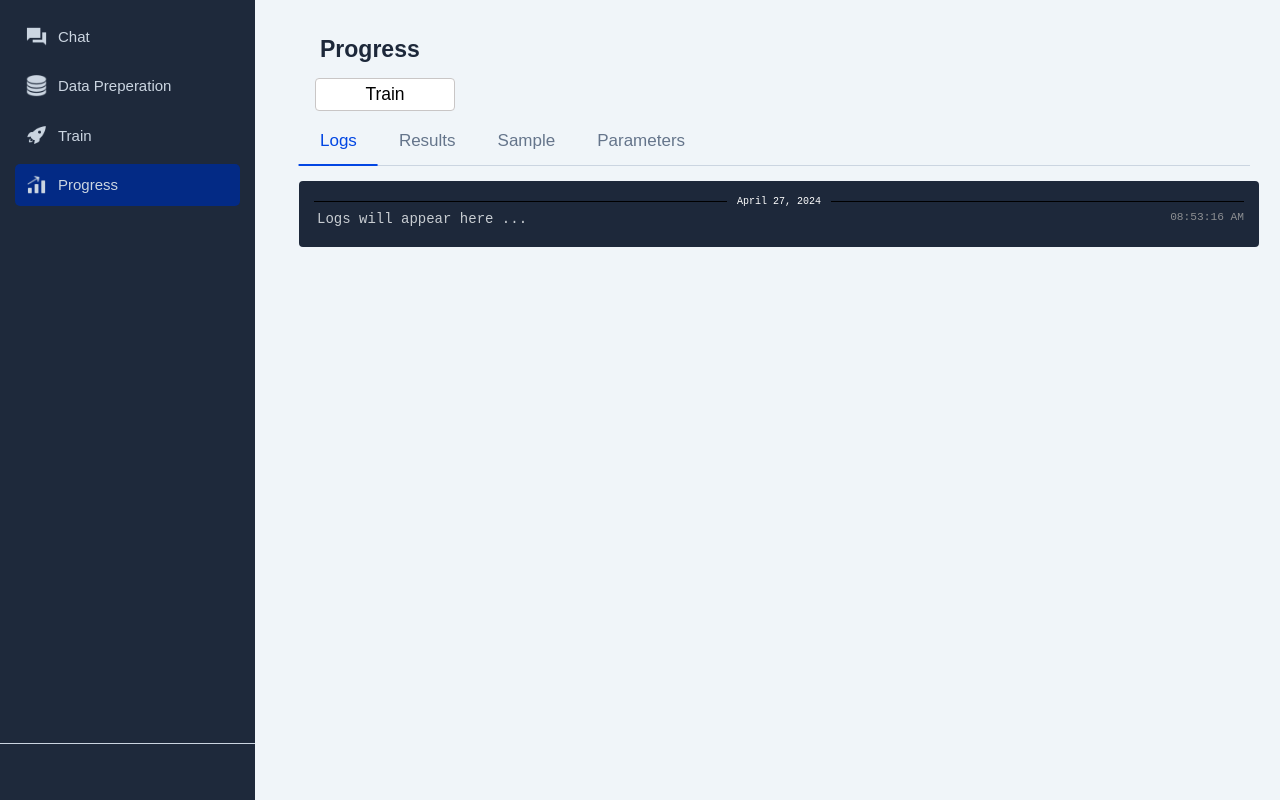
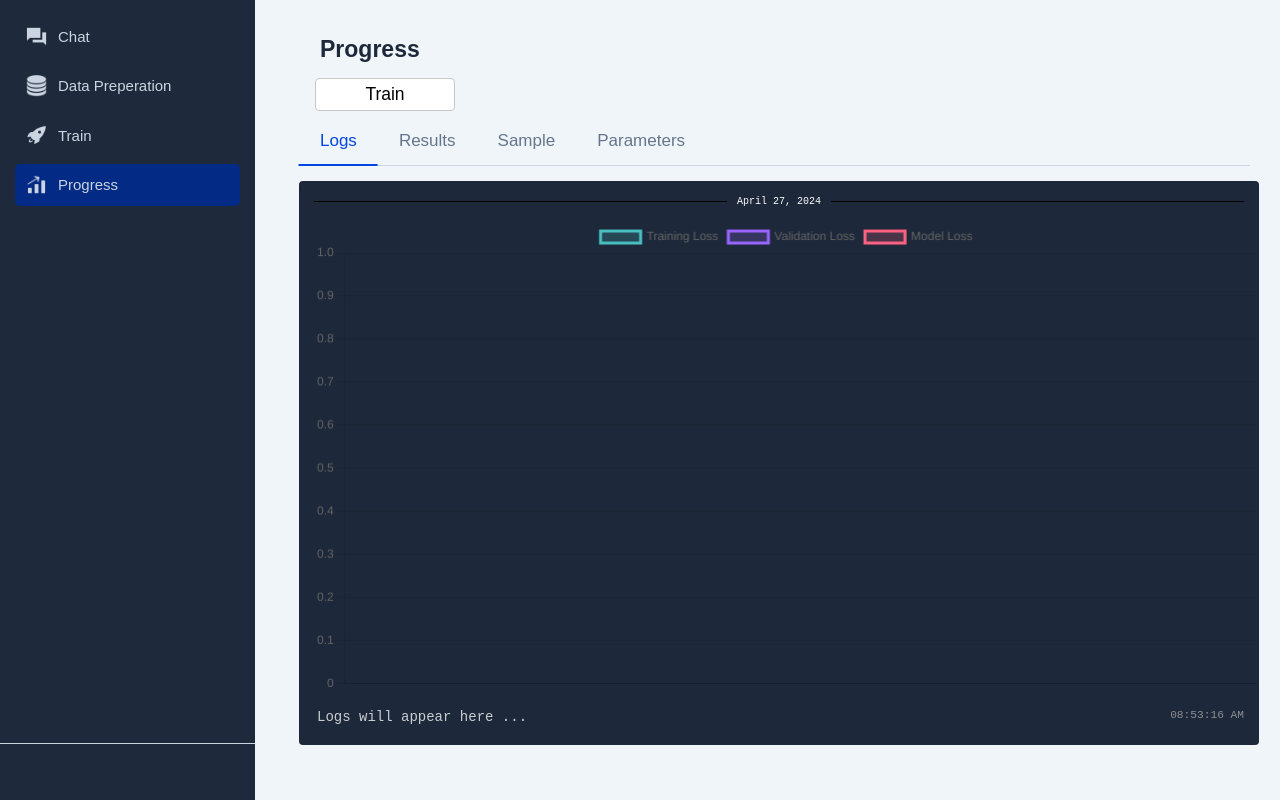
Before and after one commit to zhainagulaltynbekk/simplified-transformer-based-language-model, a React (Create React App) app in the folder react-app/: page /progress in a window 1280 px wide. Built offline with nearby package versions, Linux system fonts and the light colour scheme.

Commit message:
chart added to logs and results

```diff
--- a/react-app/src/App.css
+++ b/react-app/src/App.css
@@ -606,10 +606,28 @@ input[type="file"] {
 }
 
 .confusion-matrix {
-    max-width: 400px;
-    max-height: 350px; /* Adjust as needed */
+    max-width: 500px;
+    max-height: 450px; /* Adjust as needed */
 }
 
+.chart-container {
+    width: 100%;
+    max-width: 1200px; /* Set your desired max width */
+    max-height: 500px;
+    margin: 0 auto; /* Center the chart */
+    position: relative;
+    margin-bottom: 15px;
+    margin-top: 10px;
+}
+
+.chart-line {
+    color: white;
+}
+
+canvas {
+    width: 100% !important;
+    height: 100% !important;
+}
 
 .upload-time {
     color: #8d8f92; /* White text color */
--- a/react-app/src/pages/Progress.js
+++ b/react-app/src/pages/Progress.js
@@ -6,6 +6,8 @@ import progress from '../images/progress.png';
 import dataPrep from '../images/data-prep.png';
 import NavBar from '../components/NavBar';
 import { useState, useEffect } from 'react';
+import { Line } from 'react-chartjs-2';
+import 'chart.js/auto';
 
 const Progress = () => {
   const [currentMenu, setCurrentMenu] = useState("Logs");
@@ -17,6 +19,32 @@ const Progress = () => {
   const [currentDate, setCurrentDate] = useState('');
   const [imageSrcs, setImageSrcs] = useState([]);
   const [currentImageIndex, setCurrentImageIndex] = useState(0);
+  const [chartData, setChartData] = useState({
+    labels: [],
+    datasets: [
+      {
+        label: 'Training Loss',
+        data: [],
+        borderColor: 'rgba(75, 192, 192, 1)',
+        backgroundColor: 'rgba(75, 192, 192, 0.2)',
+        fill: true,
+      },
+      {
+        label: 'Validation Loss',
+        data: [],
+        borderColor: 'rgba(153, 102, 255, 1)',
+        backgroundColor: 'rgba(153, 102, 255, 0.2)',
+        fill: true,
+      },
+      {
+        label: 'Model Loss',
+        data: [],
+        borderColor: 'rgba(255, 99, 132, 1)',
+        backgroundColor: 'rgba(255, 99, 132, 0.2)',
+        fill: true,
+      }
+    ]
+  });
 
   useEffect(() => {
     const date = new Date();
@@ -64,7 +92,6 @@ const Progress = () => {
         setLoading(false);
         eventSource.close();
 
-        // Fetch confusion matrix images up to the latest generated index
         const fetchImages = async () => {
           for (let i = 0; i <= 9; i += 1) {
             const response = await fetch(`http://localhost:5000/images/confusion_matrix_${i}.png?${new Date().getTime()}`);
@@ -94,6 +121,19 @@ const Progress = () => {
           if (line.startsWith("LOG:")) {
             setLogs(prevLogs => [...prevLogs, logEntry]);
           } else if (line.startsWith("RESULT:")) {
+            if (cleanLine.includes('train loss') || cleanLine.includes('validation loss') || cleanLine.includes('model loss')) {
+              const [step, trainLoss, valLoss, modelLoss] = cleanLine.match(/step (\d+), train loss ([\d.]+), validation loss ([\d.]+), model loss ([\d.]+)/).slice(1, 5);
+              setChartData(prevChartData => ({
+                ...prevChartData,
+                labels: [...prevChartData.labels, `Step ${step}`],
+                datasets: prevChartData.datasets.map(dataset => {
+                  if (dataset.label === 'Training Loss') return { ...dataset, data: [...dataset.data, trainLoss] };
+                  if (dataset.label === 'Validation Loss') return { ...dataset, data: [...dataset.data, valLoss] };
+                  if (dataset.label === 'Model Loss') return { ...dataset, data: [...dataset.data, modelLoss] };
+                  return dataset;
+                })
+              }));
+            }
             setResults(prevResults => [...prevResults, logEntry]);
             setLogs(prevLogs => [...prevLogs, logEntry]);
           } else if (line.startsWith("PARAM:")) {
@@ -143,6 +183,9 @@ const Progress = () => {
         return (
           <div className='nav-content'>
             {header}
+            <div className="chart-container">
+              <Line data={chartData} />
+            </div>
             {logs.map((log, index) => (
               <div key={index} className="progress-log">
                 <span>{log.message}</span>
@@ -167,6 +210,9 @@ const Progress = () => {
         return (
           <div className='nav-content'>
             {header}
+            <div className="chart-container">
+              <Line data={chartData} />
+            </div>
             {results.map((result, index) => (
               <div key={index} className="progress-log">
                 <span>{result.message}</span>
```
Also changed, not shown: 1 other file (tests, documents, lock files or other folders).
